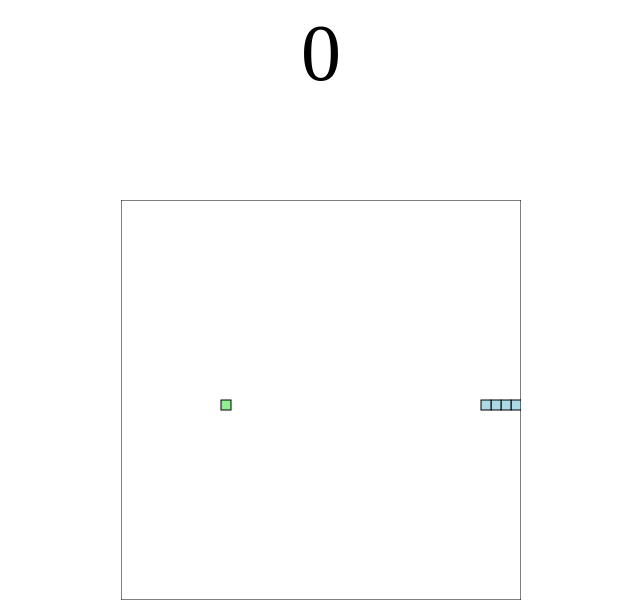
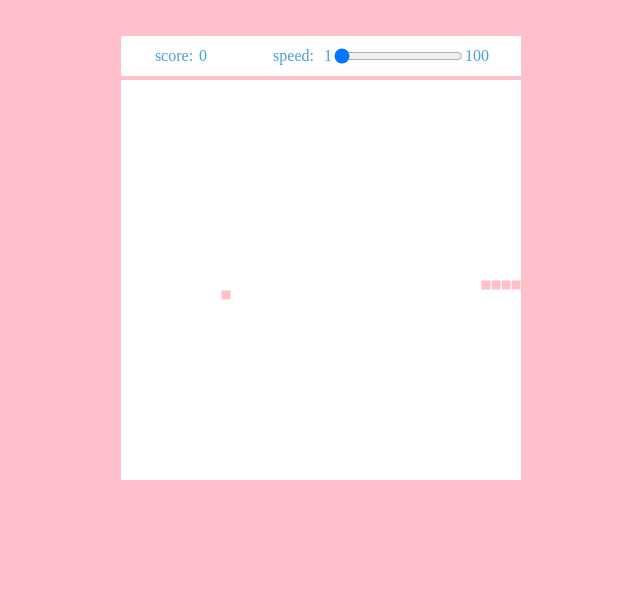
Before and after one commit to jakubkafarski/Deep-Q-Learning-for-Snake, a website: page index.html in a window 1280 px wide. Shown: the whole page, without its empty margins (319-959 px from the left). Drawn offline with Linux system fonts and the light colour scheme.

Commit message:
controls, UI

```diff
--- a/game.js
+++ b/game.js
@@ -5,10 +5,11 @@ document.addEventListener("DOMContentLoaded", function () {
     pTag.appendChild(newVal);
 });
 
-const board_border = 'black';
-const board_background = "white";
-const snake_col = 'lightblue';
-const snake_border = 'darkblue';
+const boardBackground = "#fff";
+const snakeColor = '#FFC0CB';
+const snakeBorder = '#fff';
+const foodColor = '#FFC0CB';
+const foodBorder = '#fff';
 
 let snake = [
     {x: 200, y: 200},
@@ -19,29 +20,34 @@ let snake = [
 ]
 
 let score = 0;
+
 // True if changing direction
 let changing_direction = false;
-// Horizontal velocity
+
 let food_x;
 let food_y;
+
+// Horizontal velocity
 let dx = 10;
 // Vertical velocity
 let dy = 0;
 
 
 // Get the canvas element
-const snakeboard = document.getElementById("game_board");
+const snakeBoard = document.getElementById("game_board");
+
 // Return a two dimensional drawing context
-const snakeboard_ctx = snakeboard.getContext("2d");
+const snakeBoard_ctx = snakeBoard.getContext("2d");
+
 // Start game
-main();
+main({ speed: document.getElementById('game_speed_value_input').value });
 
 gen_food();
 
 document.addEventListener("keydown", change_direction);
 
 // main function called repeatedly to keep the game running
-function main() {
+function main({ speed = 1 }) {
 
     if (has_game_ended()) return;
 
@@ -52,20 +58,18 @@ function main() {
         move_snake();
         drawSnake();
         // Repeat
-        main();
-    }, 100)
+        main({ speed: document.getElementById('game_speed_value_input').value });
+    }, 100 / speed)
 }
 
 // draw a border around the canvas
 function clear_board() {
     //  Select the colour to fill the drawing
-    snakeboard_ctx.fillStyle = board_background;
-    //  Select the colour for the border of the canvas
-    snakeboard_ctx.strokestyle = board_border;
+    snakeBoard_ctx.fillStyle = boardBackground
     // Draw a "filled" rectangle to cover the entire canvas
-    snakeboard_ctx.fillRect(0, 0, snakeboard.width, snakeboard.height);
+    snakeBoard_ctx.fillRect(0, 0, snakeBoard.width, snakeBoard.height);
     // Draw a "border" around the entire canvas
-    snakeboard_ctx.strokeRect(0, 0, snakeboard.width, snakeboard.height);
+    snakeBoard_ctx.strokeRect(0, 0, snakeBoard.width, snakeBoard.height);
 }
 
 // Draw the snake on the canvas
@@ -75,24 +79,23 @@ function drawSnake() {
 }
 
 function drawFood() {
-    snakeboard_ctx.fillStyle = 'lightgreen';
-    snakeboard_ctx.strokestyle = 'darkgreen';
-    snakeboard_ctx.fillRect(food_x, food_y, 10, 10);
-    snakeboard_ctx.strokeRect(food_x, food_y, 10, 10);
+    snakeBoard_ctx.fillStyle = foodColor;
+    snakeBoard_ctx.strokeStyle = foodBorder;
+    snakeBoard_ctx.fillRect(food_x, food_y, 10, 10);
+    snakeBoard_ctx.strokeRect(food_x, food_y, 10, 10);
 }
 
 // Draw one snake part
 function drawSnakePart(snakePart) {
-
     // Set the colour of the snake part
-    snakeboard_ctx.fillStyle = snake_col;
+    snakeBoard_ctx.fillStyle = snakeColor;
     // Set the border colour of the snake part
-    snakeboard_ctx.strokestyle = snake_border;
+    snakeBoard_ctx.strokeStyle = snakeBorder;
     // Draw a "filled" rectangle to represent the snake part at the coordinates
     // the part is located
-    snakeboard_ctx.fillRect(snakePart.x, snakePart.y, 10, 10);
+    snakeBoard_ctx.fillRect(snakePart.x, snakePart.y, 10, 10);
     // Draw a border around the snake part
-    snakeboard_ctx.strokeRect(snakePart.x, snakePart.y, 10, 10);
+    snakeBoard_ctx.strokeRect(snakePart.x, snakePart.y, 10, 10);
 }
 
 function has_game_ended() {
@@ -100,10 +103,10 @@ function has_game_ended() {
         if (snake[i].x === snake[0].x && snake[i].y === snake[0].y) return true
     }
     const hitLeftWall = snake[0].x < 0;
-    const hitRightWall = snake[0].x > snakeboard.width - 10;
-    const hitToptWall = snake[0].y < 0;
-    const hitBottomWall = snake[0].y > snakeboard.height - 10;
-    return hitLeftWall || hitRightWall || hitToptWall || hitBottomWall
+    const hitRightWall = snake[0].x > snakeBoard.width - 10;
+    const hitTopWall = snake[0].y < 0;
+    const hitBottomWall = snake[0].y > snakeBoard.height - 10;
+    return hitLeftWall || hitRightWall || hitTopWall || hitBottomWall
 }
 
 function random_food(min, max) {
@@ -112,9 +115,9 @@ function random_food(min, max) {
 
 function gen_food() {
     // Generate a random number the food x-coordinate
-    food_x = random_food(0, snakeboard.width - 10);
+    food_x = random_food(0, snakeBoard.width);
     // Generate a random number for the food y-coordinate
-    food_y = random_food(0, snakeboard.height - 10);
+    food_y = random_food(0, snakeBoard.height);
     // if the new food location is where the snake currently is, generate a new food location
     snake.forEach(function has_snake_eaten_food(part) {
         const has_eaten = part.x == food_x && part.y == food_y;
@@ -165,7 +168,7 @@ function move_snake() {
         // Increase score
         score += 10;
         // Display score on screen
-        document.getElementById('game_score').innerHTML = score;
+        document.querySelector("#game_score > span").innerHTML = score;
         // Generate new food location
         gen_food();
     } else {
--- a/index.html
+++ b/index.html
@@ -5,7 +5,13 @@
     <link rel="stylesheet" href="styles.css" type="text/css">
 </head>
 <body>
-    <div id="game_score">0</div>
+    <div id="game_controls">
+        <div id="game_score">score:<span>0</span></div>
+        <div id="game_speed">
+            <span id="game_speed_title">speed:</span>
+            <span id="game_speed_value">1 <input type="range" name="snakesSpeed" min="1" max="100" value="1" id="game_speed_value_input"> 100</span>
+        </div>
+    </div>
     <canvas id="game_board" width="400" height="400"></canvas>
 </body>
 <script src="game.js"></script>
--- a/styles.css
+++ b/styles.css
@@ -1,10 +1,51 @@
+body {
+    background-color: #FFC0CB;
+}
 #game_board {
     position: absolute;
-    top: 50%;
+    top: 20%;
     left: 50%;
-    transform: translate(-50%, -50%);
+    transform: translate(-50%, -20%);
+    box-sizing: content-box;
 }
+
+#game_controls {
+    width: 400px;
+    position: absolute;
+    top: 20%;
+    left: 50%;
+    transform: translate(-50%, -124px);
+    color: #4c9ed9;
+    background-color: white;
+    display: flex;
+    flex-direction: row;
+    align-content: center;
+    justify-content: space-between;
+}
+
 #game_score {
-    text-align: center;
-    font-size: 80px;
+    flex: 0 1 30%;
+    height: 40px;
+    display: flex;
+    justify-content: center;
+    align-items: center;
 }
+#game_score > span {
+    margin-left: 6px;
+}
+
+#game_speed {
+    flex: 1 1;
+    height: 40px;
+    display: flex;
+    justify-content: center;
+    align-items: center;
+}
+
+
+#game_speed_value {
+    margin-left: 10px;
+    display: flex;
+    justify-content: center;
+    align-items: center;
+}
```
